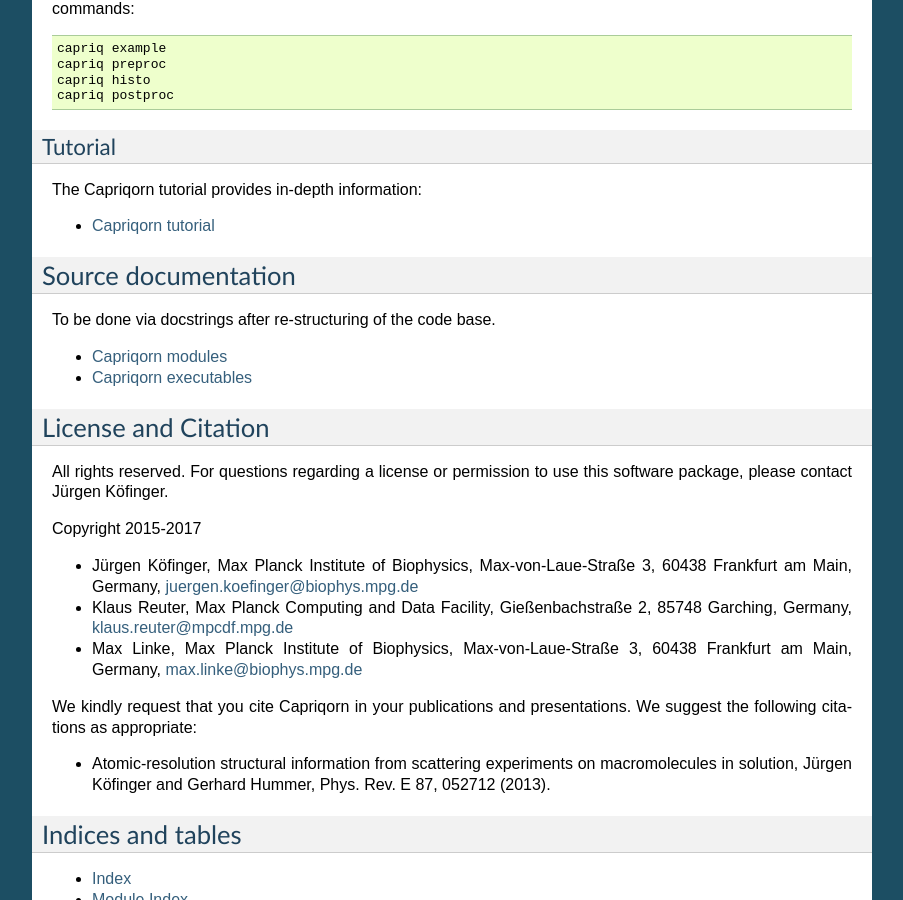
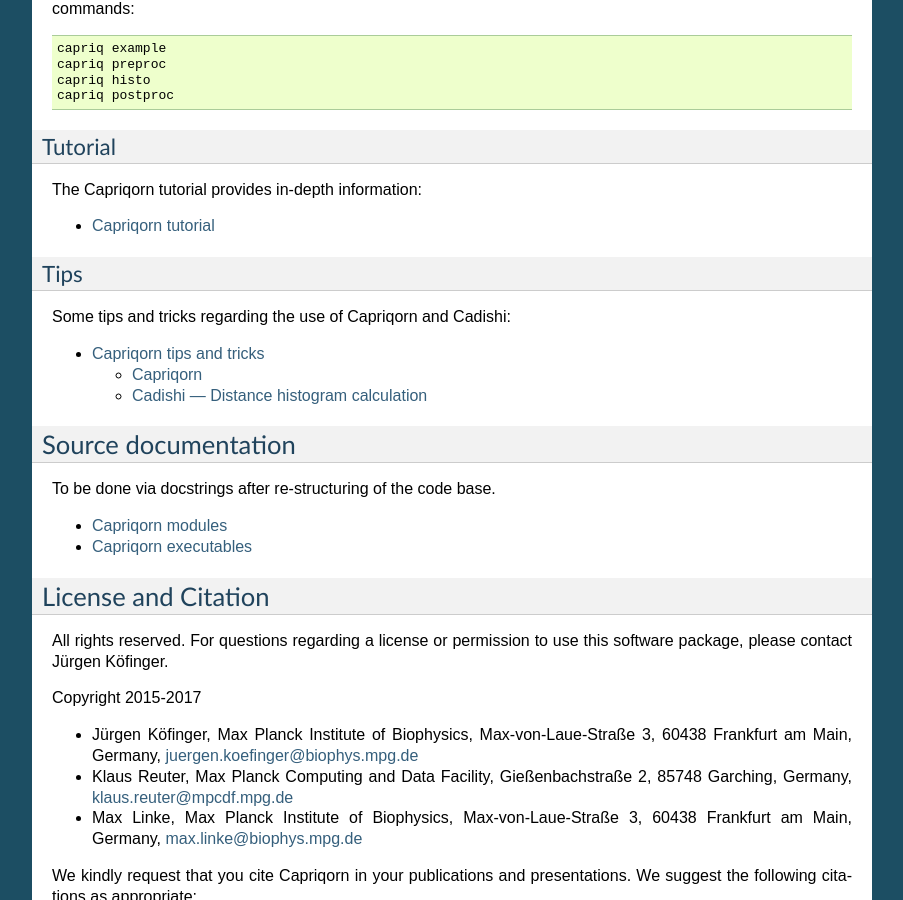
Before and after one commit to bio-phys/capriqorn, a Sphinx documentation site: the page built from doc/index.rst, in a window 1280 px wide and 900 px high, scrolled down 1144 px. Shown: the whole window, without its empty margins (198-1101 px from the left). Built offline with Sphinx 7.4.7, drawn with Linux system fonts in a browser that asks for light colours.

Commit message:
documentation: added some tips, more tbd

```diff
--- a/doc/index.rst
+++ b/doc/index.rst
@@ -85,6 +85,15 @@
 
    tutorial.rst
 
+Tips
+~~~~
+
+Some tips and tricks regarding the use of Capriqorn and Cadishi:
+
+.. toctree::
+  :maxdepth: 2
+
+  tips.rst
 
 Source documentation
 --------------------
```
Also changed, not shown: doc/tips.rst (added, +40 -0 lines).
